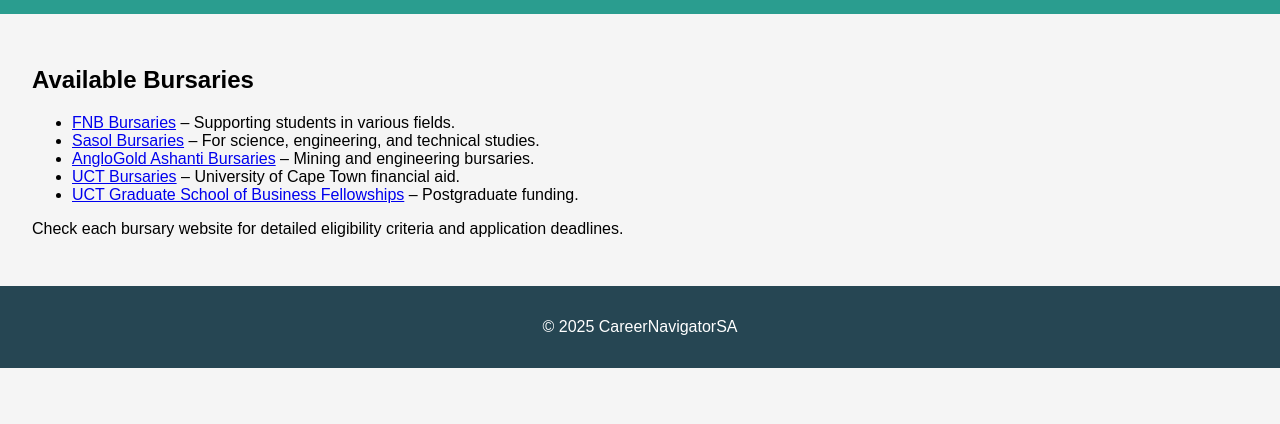
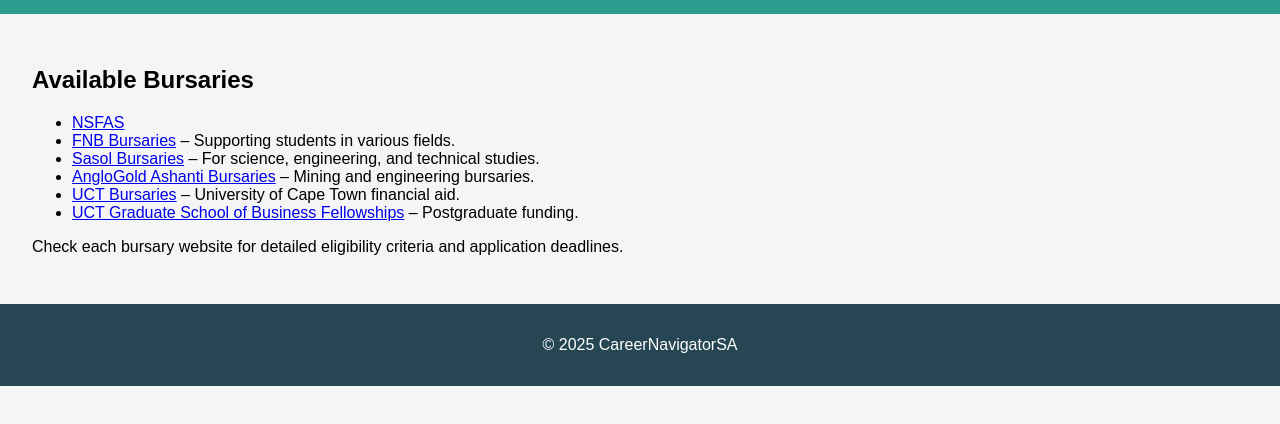
Before and after one commit to KaraboMo22/CareerNavigatorSA, a plain HTML site: page bursaries.html in a window 1280 px wide. Shown: the part 116-540 px from the top of the page. Drawn offline with Linux system fonts and the light colour scheme.

Commit message:
Update bursaries.html

```diff
--- a/bursaries.html
+++ b/bursaries.html
@@ -19,7 +19,7 @@
       <a href="contact.html">Contact</a>
     </nav>
   </header>
-  <main> <h2>Available Bursaries</h2> <ul> <li><a href="https://www.fnb.co.za/bursaries" target="_blank">FNB Bursaries</a> – Supporting students in various fields.</li> <li><a href="https://www.sasolbursaries.co.za" target="_blank">Sasol Bursaries</a> – For science, engineering, and technical studies.</li> <li><a href="https://www.anglogoldashanti.com/bursaries" target="_blank">AngloGold Ashanti Bursaries</a> – Mining and engineering bursaries.</li> <li><a href="https://www.uct.ac.za/apply/financial-aid/bursaries" target="_blank">UCT Bursaries</a> – University of Cape Town financial aid.</li> <li><a href="https://www.gsb.uct.ac.za/fellowships" target="_blank">UCT Graduate School of Business Fellowships</a> – Postgraduate funding.</li> </ul> <p>Check each bursary website for detailed eligibility criteria and application deadlines.</p> </main>
+  <main> <h2>Available Bursaries</h2> <ul><li><a href="https://www.nsfas.org.za" target="_blank">NSFAS</a> <li><a href="https://www.fnb.co.za/bursaries" target="_blank">FNB Bursaries</a> – Supporting students in various fields.</li> <li><a href="https://www.sasolbursaries.co.za" target="_blank">Sasol Bursaries</a> – For science, engineering, and technical studies.</li> <li><a href="https://www.anglogoldashanti.com/bursaries" target="_blank">AngloGold Ashanti Bursaries</a> – Mining and engineering bursaries.</li> <li><a href="https://www.uct.ac.za/apply/financial-aid/bursaries" target="_blank">UCT Bursaries</a> – University of Cape Town financial aid.</li> <li><a href="https://www.gsb.uct.ac.za/fellowships" target="_blank">UCT Graduate School of Business Fellowships</a> – Postgraduate funding.</li> </ul> <p>Check each bursary website for detailed eligibility criteria and application deadlines.</p> </main>
   <footer><p>&copy; 2025 CareerNavigatorSA</p></footer>
 </body>
 </html>
```
